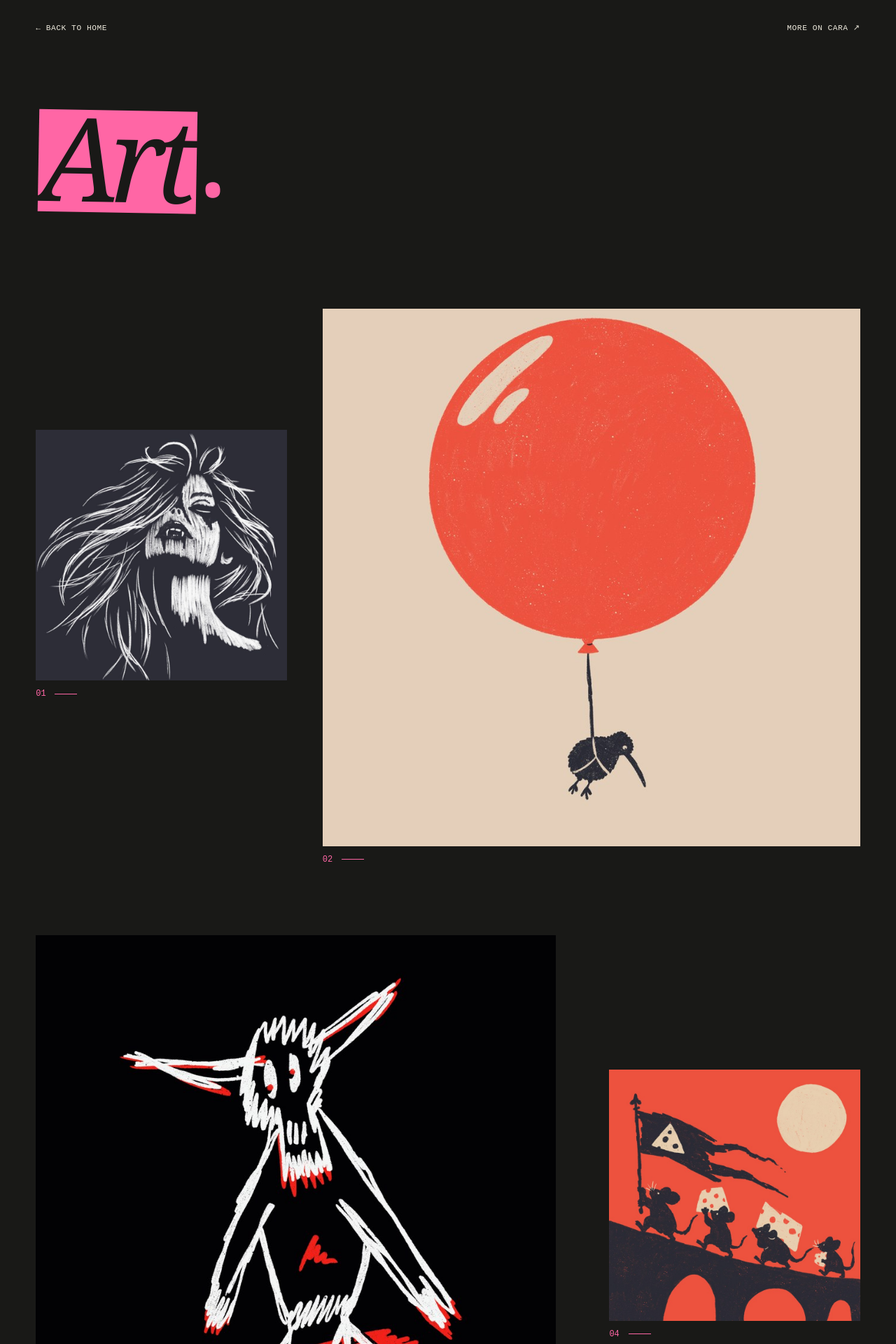
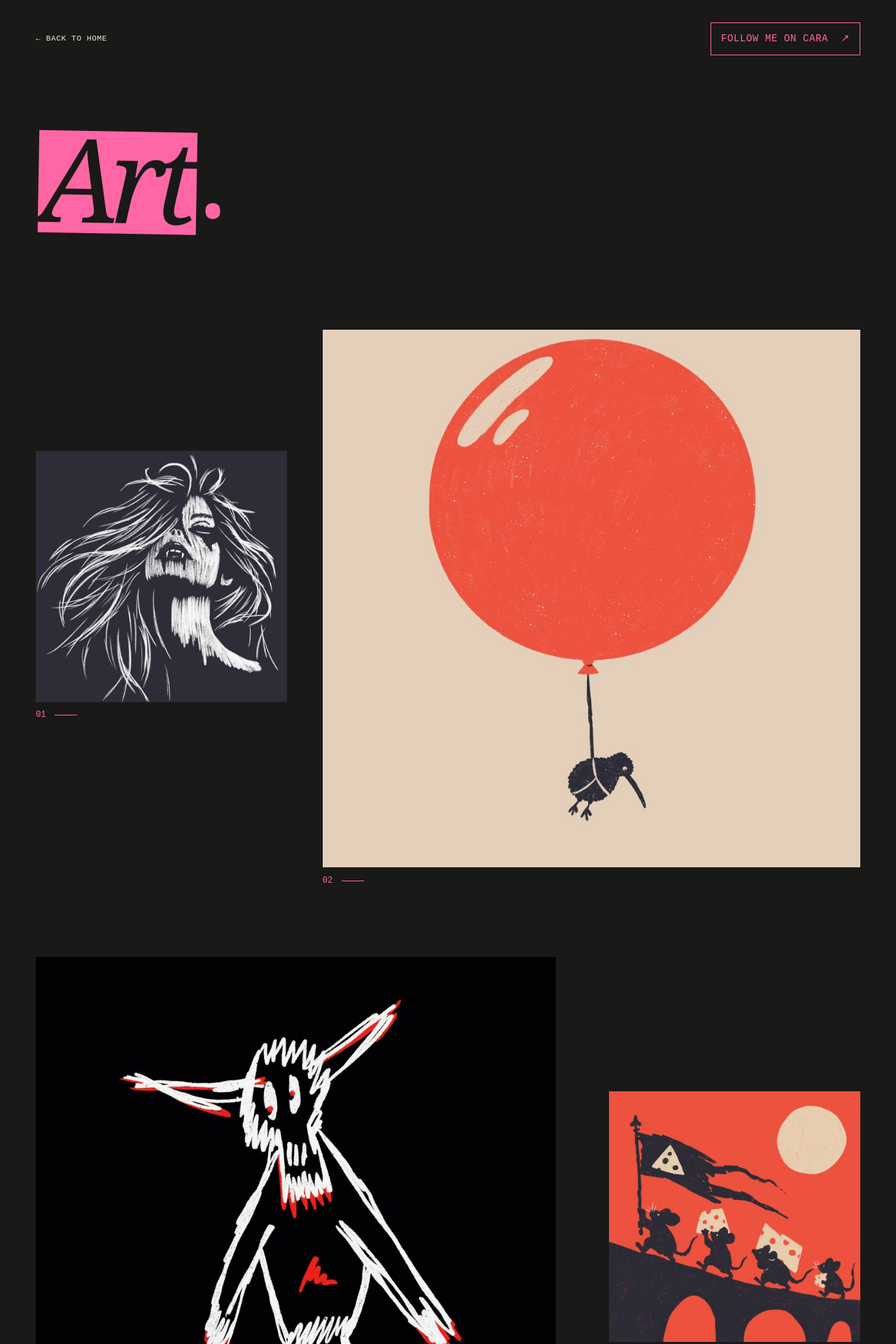
Before and after one commit to outragedpinkracoon/outragedpinkracoon.github.io, a Jekyll site: the page built from art/index.html, in a window 1280 px wide. Shown: the top 1920 px of the page at 70% size. Built offline with Jekyll 4.4.1, drawn with Linux system fonts in a browser that asks for light colours; some of the changed text lies outside the part shown.

Commit message:
rename cta

```diff
--- a/_layouts/default.html
+++ b/_layouts/default.html
@@ -10,6 +10,9 @@
     <link rel="stylesheet" href="{{ '/assets/css/photography.css' | relative_url }}">
     <script src="{{ '/assets/js/photography.js' | relative_url }}" defer></script>
     {% endif %}
+    {% if page.art %}
+    <link rel="stylesheet" href="{{ '/assets/css/art.css' | relative_url }}">
+    {% endif %}
   </head>
   <body>
     <a class="skip-link" href="#main">Skip to content</a>
--- a/art/index.html
+++ b/art/index.html
@@ -3,12 +3,13 @@ layout: default
 title: Art
 permalink: /art/
 gallery: true
+art: true
 ---
 
-<div class="photography-page">
+<div class="photography-page art-page">
   <nav class="photo-navigation" aria-label="Art navigation">
     <a href="{{ "/" | relative_url }}">← Back to home</a>
-    <a href="https://cara.app/outragedpinkracoon">More on Cara ↗</a>
+    <a class="cara-link" href="https://cara.app/outragedpinkracoon"><span>Follow me on Cara</span><span aria-hidden="true">↗</span></a>
   </nav>
   <header class="photo-heading">
     <h1><em>Art</em><span aria-hidden="true">.</span></h1>
@@ -32,7 +33,8 @@ gallery: true
     {% endfor %}
 
   </div>
-  <footer class="colophon"><a href="{{ "/" | relative_url }}">← Outraged Pink Racoon</a><a href="https://cara.app/outragedpinkracoon">More on Cara ↗</a><span>© 2026 outragedpinkracoon</span></footer>
+  <a class="cara-signoff" href="https://cara.app/outragedpinkracoon"><span>Follow me on <em>Cara</em></span><span aria-hidden="true">↗</span></a>
+  <footer class="colophon"><a href="{{ "/" | relative_url }}">← Outraged Pink Racoon</a><span>© 2026 outragedpinkracoon</span></footer>
 </div>
 
 <dialog class="photo-viewer" aria-label="Artwork viewer">
--- /dev/null
+++ b/assets/css/art.css
@@ -0,0 +1,33 @@
+.art-page .photo-navigation { align-items: center; }
+.art-page .cara-link {
+  display: inline-flex;
+  align-items: center;
+  gap: 1.3em;
+  border: 1px solid var(--pink);
+  padding: .85em 1em;
+  color: var(--pink);
+  font-size: clamp(.8rem, 1.1vw, 1rem);
+}
+.art-page .cara-link:hover { background: var(--pink); color: var(--ink); }
+.cara-signoff {
+  display: flex;
+  align-items: baseline;
+  justify-content: space-between;
+  gap: .5em;
+  margin-top: clamp(4rem, 9vw, 9rem);
+  border-top: 1px solid var(--pink);
+  border-bottom: 1px solid var(--pink);
+  padding: .35em 0 .45em;
+  color: var(--pink);
+  font-family: Georgia, 'Times New Roman', serif;
+  font-size: clamp(2.5rem, 7vw, 7rem);
+  line-height: 1.1;
+  letter-spacing: -.065em;
+  text-decoration: none;
+}
+.cara-signoff > span:last-child { font-family: Arial, sans-serif; font-size: .65em; }
+.cara-signoff:hover em { text-decoration: underline; text-underline-offset: .1em; }
+.art-page > .colophon { margin-top: 2rem; }
+@media (max-width: 650px) {
+  .art-page .cara-link { gap: .7em; font-size: .7rem; }
+}
```
